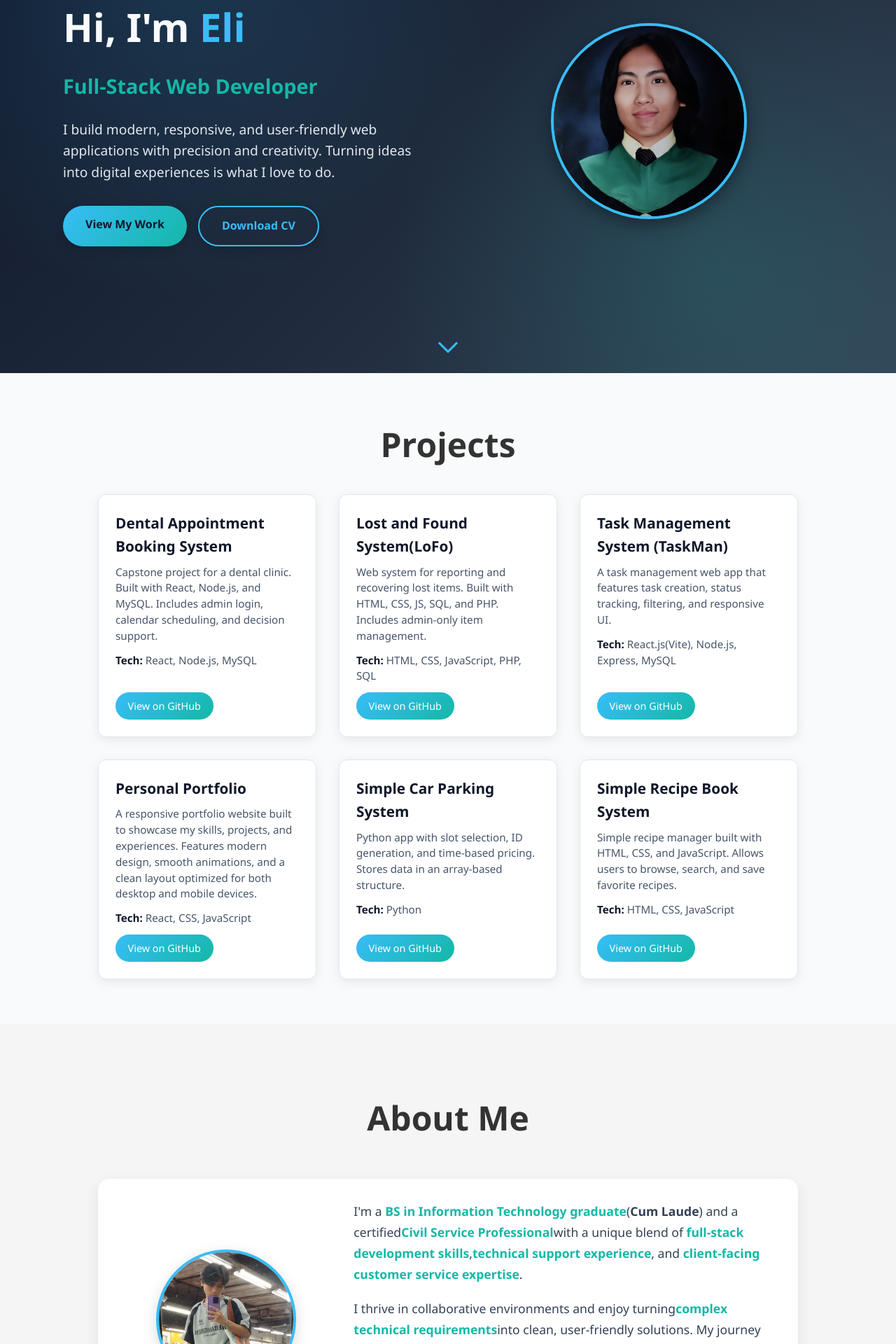
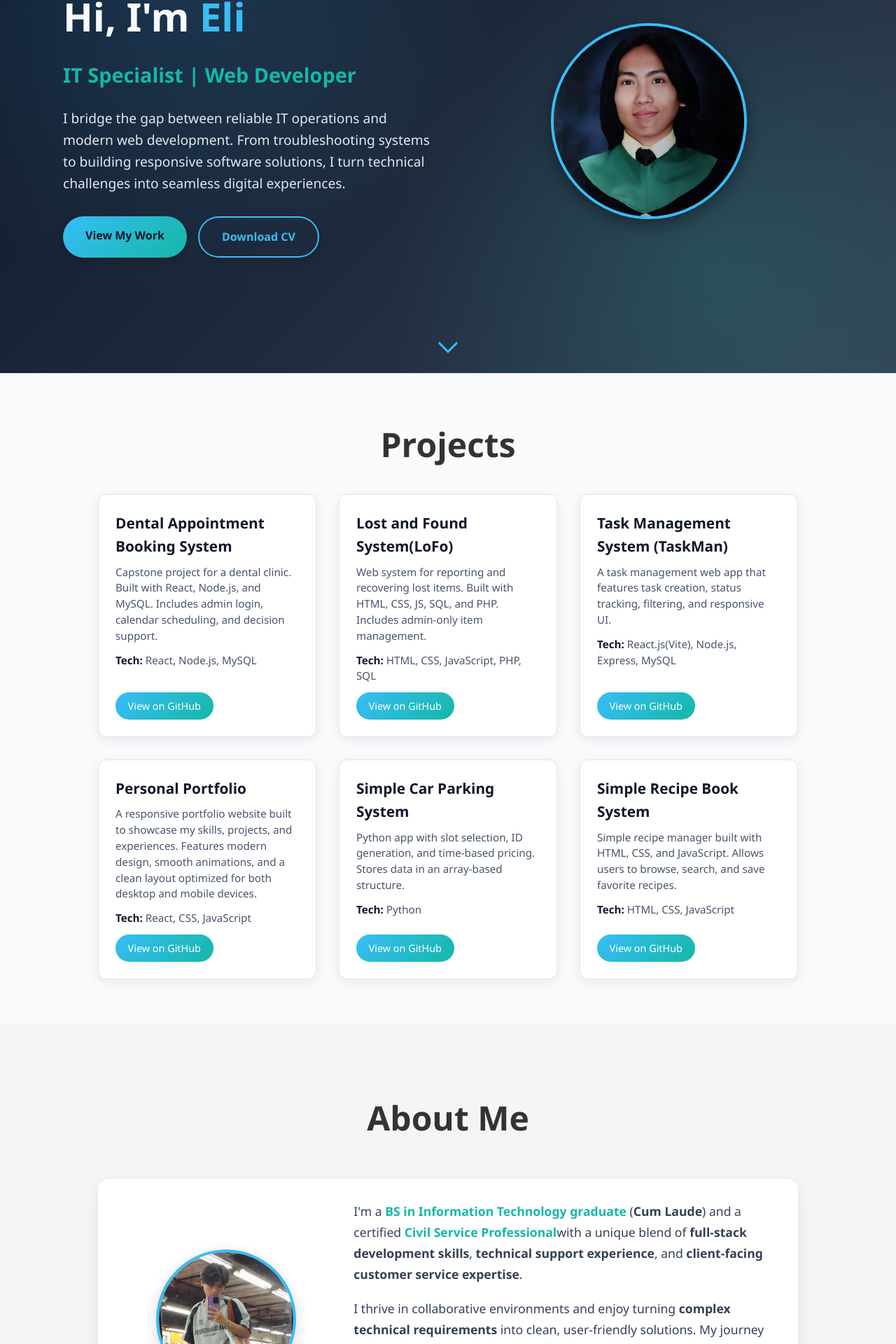
Before and after one commit to its-eliii/eliiiportfolio, a React (Vite) app: page / in a window 1280 px wide. Shown: the part 270-2190 px from the top of the page at 70% size. Built offline with nearby package versions, Linux system fonts and the light colour scheme.

Commit message:
Updated the details and info

```diff
--- a/src/sections/About.jsx
+++ b/src/sections/About.jsx
@@ -12,23 +12,23 @@ function About() {
                 </div>
                 <div className="about-text">
                 <p>
-                    I'm a <span className="highlight">BS in Information Technology graduate</span>
+                    I'm a <span className="highlight">BS in Information Technology graduate </span>
                     (<strong>Cum Laude</strong>) and a certified
-                    <span className="highlight">Civil Service Professional</span>
-                    with a unique blend of <span className="highlight">full-stack development skills</span>,
-                    <span className="highlight">technical support experience</span>,
-                    and <span className="highlight">client-facing customer service expertise</span>.
+                    <span className="highlight"> Civil Service Professional</span>
+                    with a unique blend of <strong>full-stack development skills</strong>,
+                    <strong> technical support experience</strong>,
+                    and <strong>client-facing customer service expertise</strong>.
                 </p>
                 <p>
                     I thrive in collaborative environments and enjoy turning
-                    <span className="highlight">complex technical requirements</span>
+                    <strong> complex technical requirements </strong>
                     into clean, user-friendly solutions.
-                    My journey blends academic excellence as a
-                    <span className="highlight">Cum Laude IT graduate</span>
+                    My journey blends academic excellence as an
+                    <span className="highlight"> IT graduate </span>
                     with real-world impact—bridging
-                    <span className="highlight">full-stack technical knowledge</span>,
-                    <span className="highlight">hands-on IT support</span>,
-                    and <span className="highlight">customer service</span>
+                    <strong> full-stack technical knowledge</strong>,
+                    <strong> hands-on IT support</strong>,
+                    and <strong>customer service </strong>
                     to optimize system reliability, streamline processes, and deliver exceptional end-user support.
                 </p>
                 </div>
--- a/src/sections/Hero.jsx
+++ b/src/sections/Hero.jsx
@@ -15,17 +15,17 @@ function Hero() {
             <h1>
                 Hi, I&apos;m <span className="highlight">Eli    </span>
             </h1>
-            <h2 className="subtitle">Full-Stack Web Developer</h2>
+            <h2 className="subtitle">IT Specialist | Web Developer</h2>
             <p>
-                I build modern, responsive, and user-friendly web applications with
-                precision and creativity. Turning ideas into digital experiences is
-                what I love to do.
+                I bridge the gap between reliable IT operations and modern web development.
+                From troubleshooting systems to building responsive software solutions,
+                I turn technical challenges into seamless digital experiences.
             </p>
             <div className="cta-group">
                 <a href="#projects" className="cta primary">
                 View My Work
                 </a>
-                <a href="./files/CV_REY-RENZ-ELI.pdf" download className="cta secondary">
+                <a href="./files/CV-REY_RENZELI.pdf" download className="cta secondary">
                 Download CV
                 </a>
             </div>
```
Also changed, not shown: 1 other file (tests, documents, lock files or other folders).
